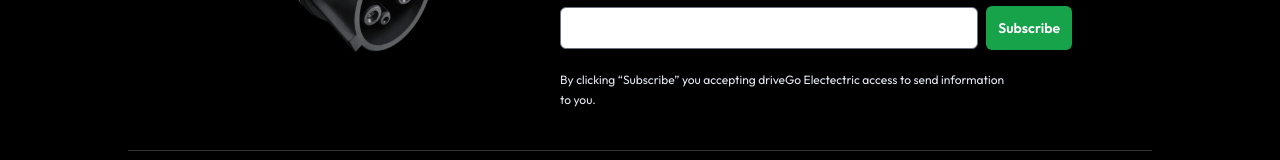
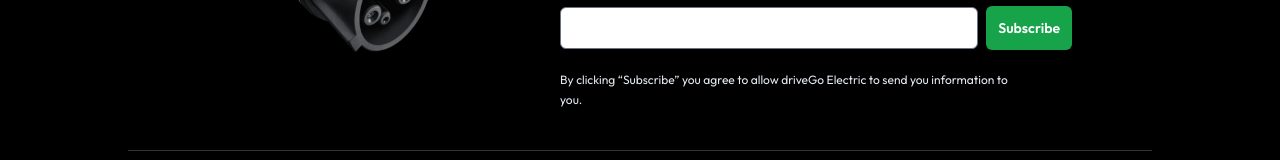
Before and after one commit to cnaallotey/drive-Go-, a Vue app: page / in a window 1280 px wide. Shown: the part 5256-5416 px from the top of the page. Built offline with nearby package versions, Linux system fonts and the light colour scheme.

Commit message:
ui changes

```diff
--- a/src/components/landingpage.vue
+++ b/src/components/landingpage.vue
@@ -693,8 +693,8 @@
                   </button>
                 </div>
                 <p class="text-xs font-normal text-slate-200 leading-5 max-w-md">
-                  By clicking “Subscribe” you accepting driveGo Electectric access to send
-                  information to you.
+                  By clicking “Subscribe” you agree to allow driveGo Electric to send you
+information to you.
                 </p>
               </div>
             </div>
```
